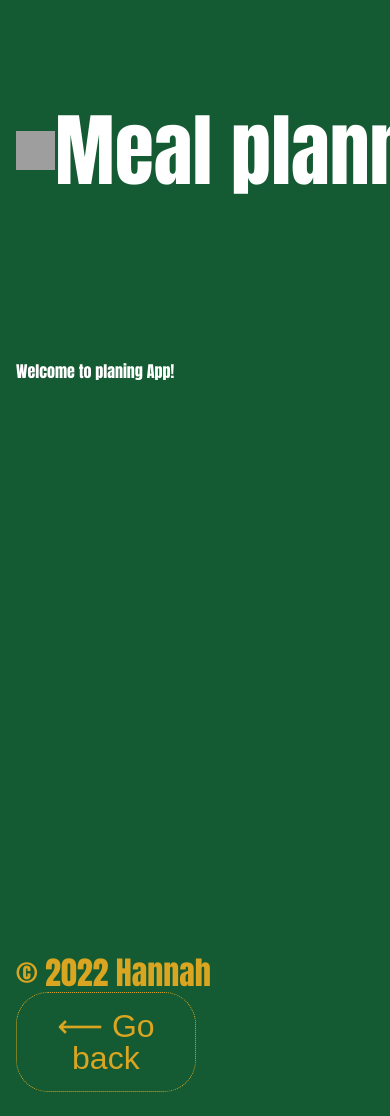
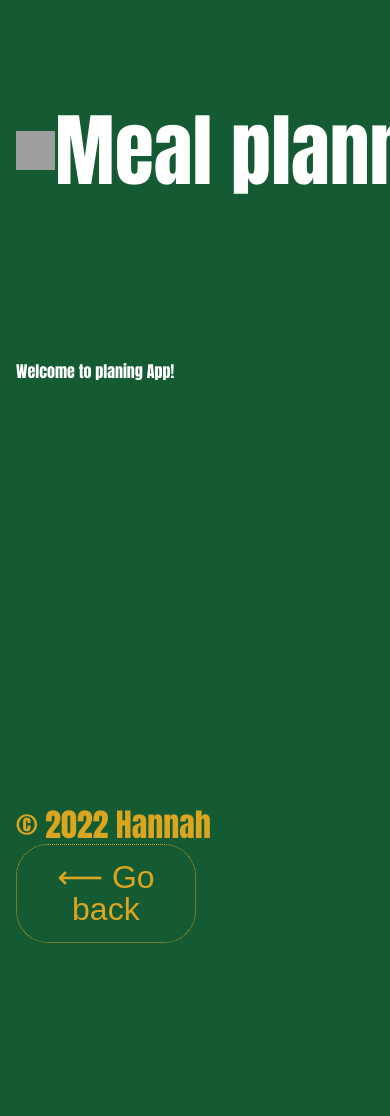
Before and after one commit to HannahStarling/Meal-plan, a React (Create React App) app: page / in a window 390 px wide. Shown: the top 1116 px of the page. After the commit the page ends 967 px from the top, so only its background shows below. Built offline with nearby package versions, Linux system fonts and the light colour scheme; grey boxes are pictures that could not be loaded.

Commit message:
fix: content  min-height for desktop version

```diff
--- a/src/styles/App.css
+++ b/src/styles/App.css
@@ -62,7 +62,7 @@ body {
 .content {
   margin: 0 auto;
   padding: 1rem;
-  min-height: 60vh;
+  min-height: 50vh;
   width: 100%;
   display: grid;
   gap: 5vh;
@@ -184,7 +184,7 @@ body {
 }
 .footer {
   margin: 0 auto;
-  padding: 92px 0 24px;
+  padding: 0px 0 24px;
   max-width: 1280px;
   width: calc(100% - 48px * 2);
   display: flex;
@@ -206,7 +206,6 @@ body {
 }
 @media screen and (max-width: 768px) {
   .footer {
-    padding: 88px 0 24px;
     width: calc(100% - 24px * 2);
   }
 }
@@ -215,7 +214,7 @@ body {
     margin: 0;
     min-width: 186px;
     width: auto;
-    padding: 64px 118px 24px 16px;
+    padding: 0px 118px 24px 16px;
     flex-direction: column;
   }
 }
--- a/src/styles/blocks/content.less
+++ b/src/styles/blocks/content.less
@@ -3,7 +3,7 @@
 .content {
   margin: 0 auto;
   padding: 1rem;
-  min-height: 60vh;
+  min-height: 50vh;
   width: 100%;
   display: grid;
   gap: 5vh;
--- a/src/styles/blocks/footer.less
+++ b/src/styles/blocks/footer.less
@@ -2,7 +2,7 @@
 
 .footer {
   margin: 0 auto;
-  padding: 92px 0 24px;
+  padding: 0px 0 24px;
   max-width: 1280px;
   width: calc(100% - 48px * 2);
   display: flex;
@@ -26,7 +26,6 @@
 
 @media screen and (max-width: 768px) {
   .footer {
-    padding: 88px 0 24px;
     width: calc(100% - 24px * 2);
   }
 }
@@ -36,7 +35,7 @@
     margin: 0;
     min-width: 186px;
     width: auto;
-    padding: 64px 118px 24px 16px;
+    padding: 0px 118px 24px 16px;
     flex-direction: column;
   }
 }
```
